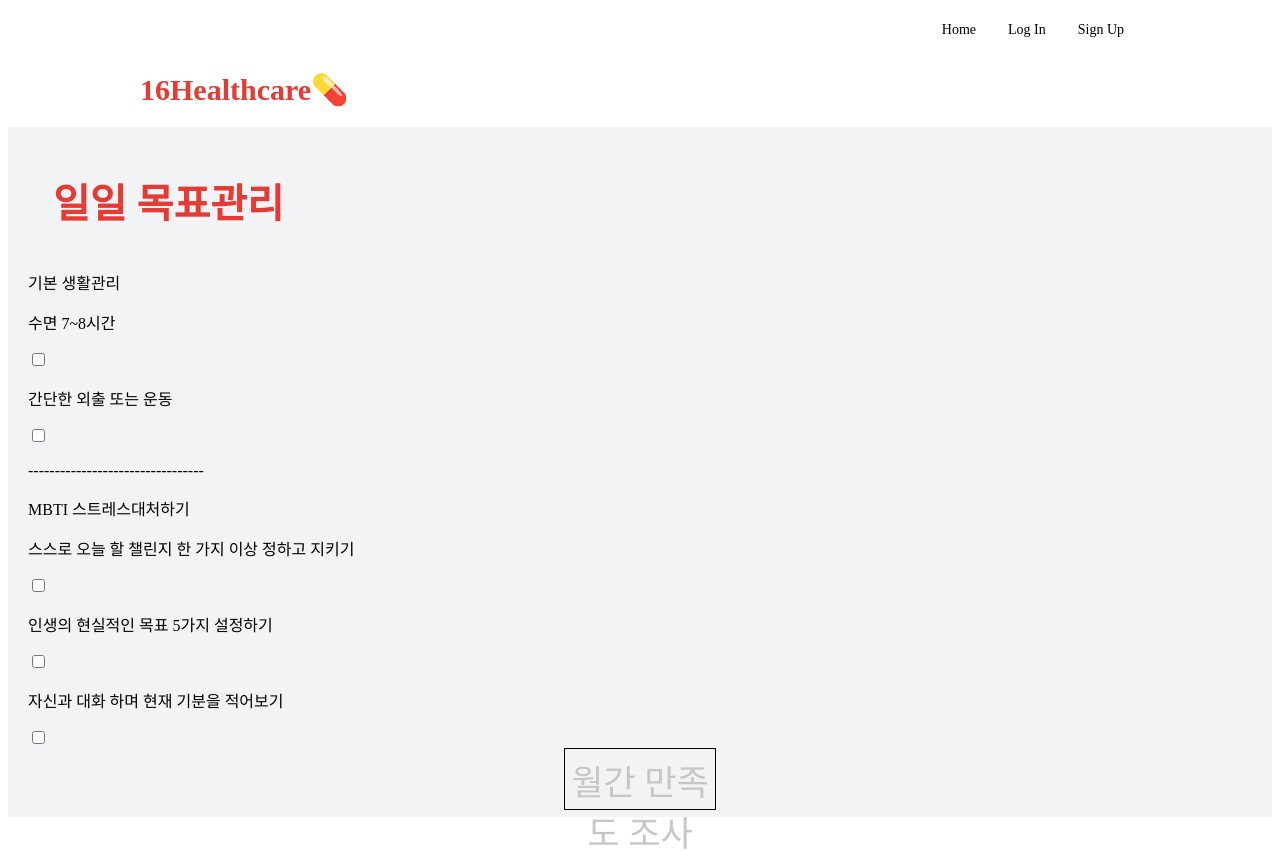
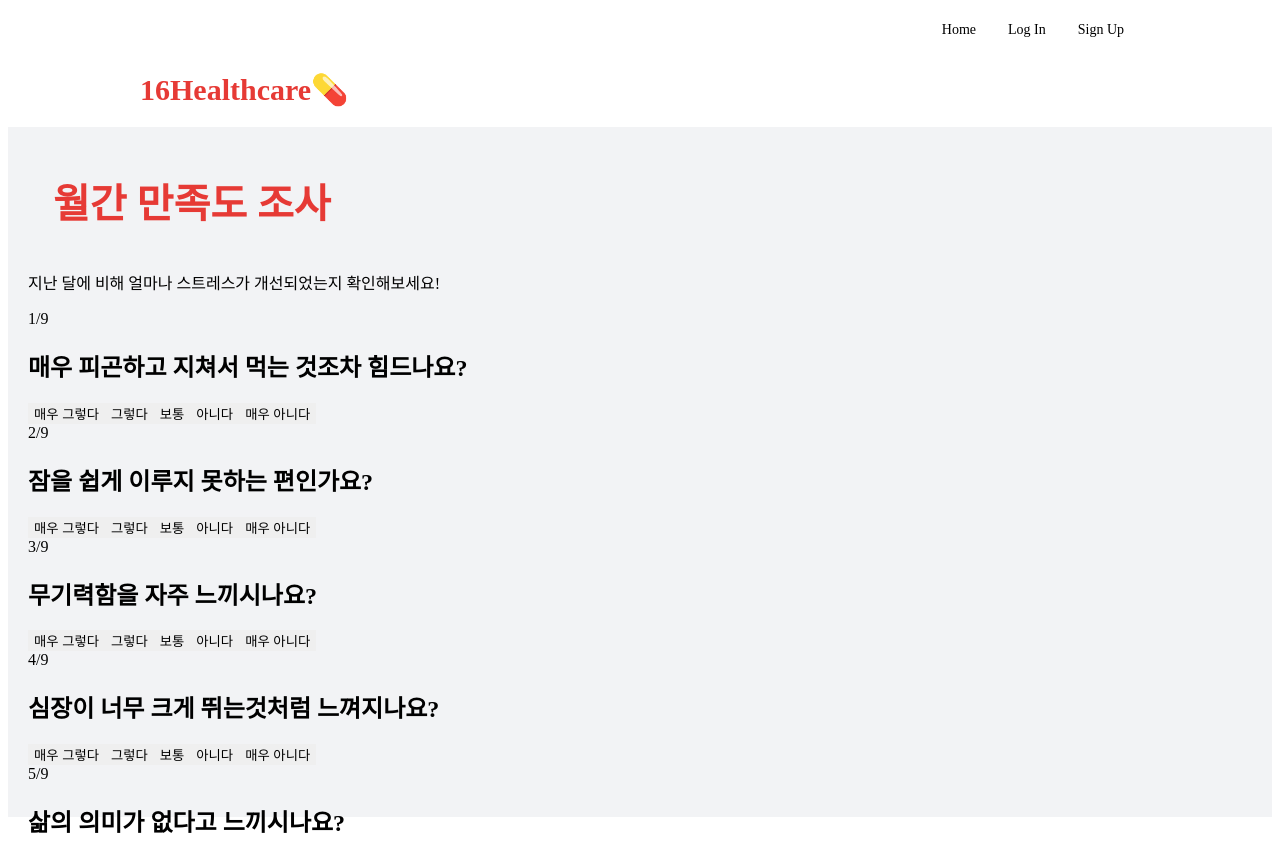
Before and after one commit to Kyonggi-Pharmaceutical/kp-front, a React (Create React App) app: page /satisfactionSurvey in a window 1280 px wide. Shown: the top 851 px of the page. Built offline with nearby package versions, Linux system fonts and the light colour scheme; no server answers.

Commit message:
feature : 월간만족도조사

```diff
--- a/src/App.js
+++ b/src/App.js
@@ -11,6 +11,7 @@ import StressSurvey from "./pages/StressSurvey";
 import StressResult from "./pages/StressResult";
 import DailyGoal from "./pages/DailyGoal";
 import SatisfactionSurvey from "./pages/SatisfactionSurvey";
+import SatisfactionResult from "./pages/SatisfactionResult";
 
 function App(){
     const [isLogin, setIsLogin] = useState(false);
@@ -26,6 +27,7 @@ function App(){
         activity: [],
         startStressValue:0
     });
+    const month = 0;
 
     useEffect(() => {
         const initLogin = async () => {
@@ -58,10 +60,11 @@ function App(){
           <Route path="/signup" element={<SignUp />}/>
           <Route path="/mypage" element={isLogin ? <MyPage isLogin={isLogin} /> : <Navigate to="/" />} />
           <Route path="/survey" element={isLogin ? <StartPage isLogin={isLogin} info={info}/>: <Navigate to="/" />} />
-          <Route path="/stressSurvey" element={<StressSurvey stressResult={StressResult}/>}/>
+          <Route path="/stressSurvey" element={<StressSurvey month={month} stressResult={StressResult}/>}/>
           <Route path="/stressResult" element={<StressResult info={info} setUserInfo={setUserInfo} healthGoal={healthGoal} setHealthGoal={setHealthGoal}/>}/>
           <Route path="/dailyGoal" element={<DailyGoal info={info} healthGoal={healthGoal}/>}/>
-          <Route path="/satisfactionSurvey" element={<SatisfactionSurvey info={info} healthGoal={healthGoal}/>} />
+          <Route path="/satisfactionSurvey" element={<SatisfactionSurvey month={month} info={info} healthGoal={healthGoal}/>} />
+          <Route path="/satisfactionResult" element={<SatisfactionResult info={info} />}/>
         </Routes>
       </div>)
 }
--- /dev/null
+++ b/src/components/ChackBoxContext.jsx
@@ -0,0 +1,3 @@
+import { createContext } from "react";
+
+const CheckboxContext = createContext();
--- a/src/pages/DailyGoal.jsx
+++ b/src/pages/DailyGoal.jsx
@@ -4,14 +4,16 @@ import { useLocation } from "react-router-dom";
 import stress from '../pages/StressSurvey';
 import Checkbox from "../components/CheckBox";
 
-const SatisfactionSurvey = () => {
-    navigate("/dailyGoal");
-}
+
 
 export default function DailyGoal(info) {
     const username = info.lastName + info.firstName;
     const location = useLocation();
     const [complete, setComplete] = useState(false);
+    const navigate = useNavigate();
+    const SatisfactionSurvey = () => {
+        navigate("/satisfactionSurvey");
+    }
 
     useEffect( ()=>{
     }, [info]);
--- /dev/null
+++ b/src/pages/SatisfactionResult.jsx
@@ -0,0 +1,75 @@
+import React, {useEffect, useState} from 'react';
+import { useNavigate } from 'react-router-dom';
+import { useLocation } from "react-router-dom";
+import stress from '../pages/StressSurvey';
+import MBTI from "../api/Mbti/../Mbti";
+import Activity from "../api/Activity/../Activity";
+import styles from "./StressSurvey.css";
+import DailyGoal from "./DailyGoal";
+import StressResult from "./StressResult";
+console.log(MBTI);
+console.log(Activity);
+
+export default function SatisfactionResult({info, setUserInfo, healthGoal, setHealthGoal}) {
+
+
+    const navigate = useNavigate();
+    const DailyGoal = () => {
+        navigate("/dailyGoal");
+    }
+    const location = useLocation();
+    const value = location.state.value;
+    let comparedStressPoint = info.stressPoint - value;
+    const [visible, setVisible] = useState(false);
+
+
+    useEffect( ()=>{
+
+    }, []);
+
+    function NO(){
+        return(
+            <div>
+                <p>NO</p>
+                {MBTI.map((item) => {
+                    return (
+                        <div
+                            key={item.id}
+                        >
+                            <p>{item.description}</p>
+                        </div>
+                    )
+                })}
+                <p>{value}점의 스트레스는 현상유지가 필요합니다.</p>
+                <p>ENFP유형은 사회적지지 추구, 정서적 대처, 소망적 사고에 해당하는 스트레스 대처방식을 자주 효과적으로 사용합니다.</p>
+                {Activity.map((item) => { return (<p>{`${info.lastName} ${info.firstName}`}님이 무기력할 때, 적절한 스트레스 관리방식은 {item.type}입니다.(증상별 2~3개 출력예정)</p>)
+                })}
+                <div className="submit-button" onClick={DailyGoal}>새 솔루션으로 일일 목표 관리하기</div>
+            </div>
+        )
+    }
+
+
+    return (
+
+        <div className="main-bg">
+            <div className="result-page">
+                <h3 style={{margin: "25px", color: "#E63A35", fontWeight: "bolder", fontSize: "40px", marginBottom: "40px"}}>설문 결과</h3>
+                <p>ENFP {`${info.lastName} ${info.firstName}`}님의 스트레스 지수는 {comparedStressPoint}점 변화했습니다.</p>
+                <p>해당 건강솔루션이 도움이 되었나요? </p>
+                <div className="submit-button" onClick={DailyGoal}>YES</div>
+                <div className="submit-button" onClick={()=>{
+                    setVisible(!visible);
+                 }}
+                >
+                    {visible ? "NO" : "NO"}
+                </div>
+                {visible && <NO />}
+
+
+
+
+            </div>
+        </div>
+    );
+}
--- a/src/pages/SatisfactionSurvey.jsx
+++ b/src/pages/SatisfactionSurvey.jsx
@@ -1,17 +1,15 @@
 import React, {useEffect, useState} from 'react';
-import { useNavigate } from 'react-router-dom';
 import { useLocation } from "react-router-dom";
 import stress from '../pages/StressSurvey';
 import Checkbox from "../components/CheckBox";
+import StressSurvey from "../pages/StressSurvey";
 
-// const SatisfactionSurvey = () => {
-//     navigate("/dailyGoal");
-// }
 
 export default function SatisfactionSurvey(info, healthGoal) {
-    const username = info.lastName + info.firstName;
-    const location = useLocation();
-    const [complete, setComplete] = useState(false);
+    const month = 1;
+    // const username = info.lastName + info.firstName;
+    // const location = useLocation();
+    // const [complete, setComplete] = useState(false);
 
     useEffect( ()=>{
     }, [info]);
@@ -20,18 +18,9 @@ export default function SatisfactionSurvey(info, healthGoal) {
 
         <div className="main-bg">
             <div className="result-page">
-                <h3 style={{margin: "25px", color: "#E63A35", fontWeight: "bolder", fontSize: "40px", marginBottom: "40px"}}>일일 목표관리</h3>
-                <p>기본 생활관리</p>
-                <p>수면 7~8시간</p><Checkbox checked={complete} onChange={setComplete} />
-                <p>간단한 외출 또는 운동</p><Checkbox checked={complete} onChange={setComplete} />
-
-                <p>---------------------------------</p>
-                <p>MBTI 스트레스대처하기</p>
-                <p>스스로 오늘 할 챌린지 한 가지 이상 정하고 지키기</p><Checkbox checked={complete} onChange={setComplete} />
-                <p>인생의 현실적인 목표 5가지 설정하기</p><Checkbox checked={complete} onChange={setComplete} />
-                <p>자신과 대화 하며 현재 기분을 적어보기 </p><Checkbox checked={complete} onChange={setComplete} />
-
-                <div className="submit-button" onClick={SatisfactionSurvey}>월간 만족도 조사</div>
+                <h3 style={{margin: "25px", color: "#E63A35", fontWeight: "bolder", fontSize: "40px", marginBottom: "40px"}}>월간 만족도 조사</h3>
+                <p>지난 달에 비해 얼마나 스트레스가 개선되었는지 확인해보세요!</p>
+                <StressSurvey month={1}></StressSurvey>
 
             </div>
         </div>
--- a/src/pages/StressSurvey.jsx
+++ b/src/pages/StressSurvey.jsx
@@ -4,7 +4,7 @@ import styles from './StressSurvey.css';
 import Questions from "../api/StressQuestion/../StressQuestion";
 import {getValue} from "@testing-library/user-event/dist/utils";
 console.log(Questions);
-export default function StressSurvey({stressResult}){
+export default function StressSurvey({month, stressResult}){
     const [loading, setLoading] = useState(false);
     const [num, setNum] = useState(0);
     const [currentSlide, setCurrentSlide] = useState(1);
@@ -28,9 +28,12 @@ export default function StressSurvey({stressResult}){
     useEffect(() => {
         let result = stress;
 
-        if (num > 8) navigate("/stressResult?result="+result, {
+        if (num > 8 && month == 0){ navigate("/stressResult?result="+result, {
             state:{ value : parseInt(result) },
-        });
+        })}else if (num > 8 && month == 1){ navigate("/satisfactionResult?result="+result, {
+            state:{ value : parseInt(result) },
+        })};
+
     }, [currentSlide]);
 
     return (
```
